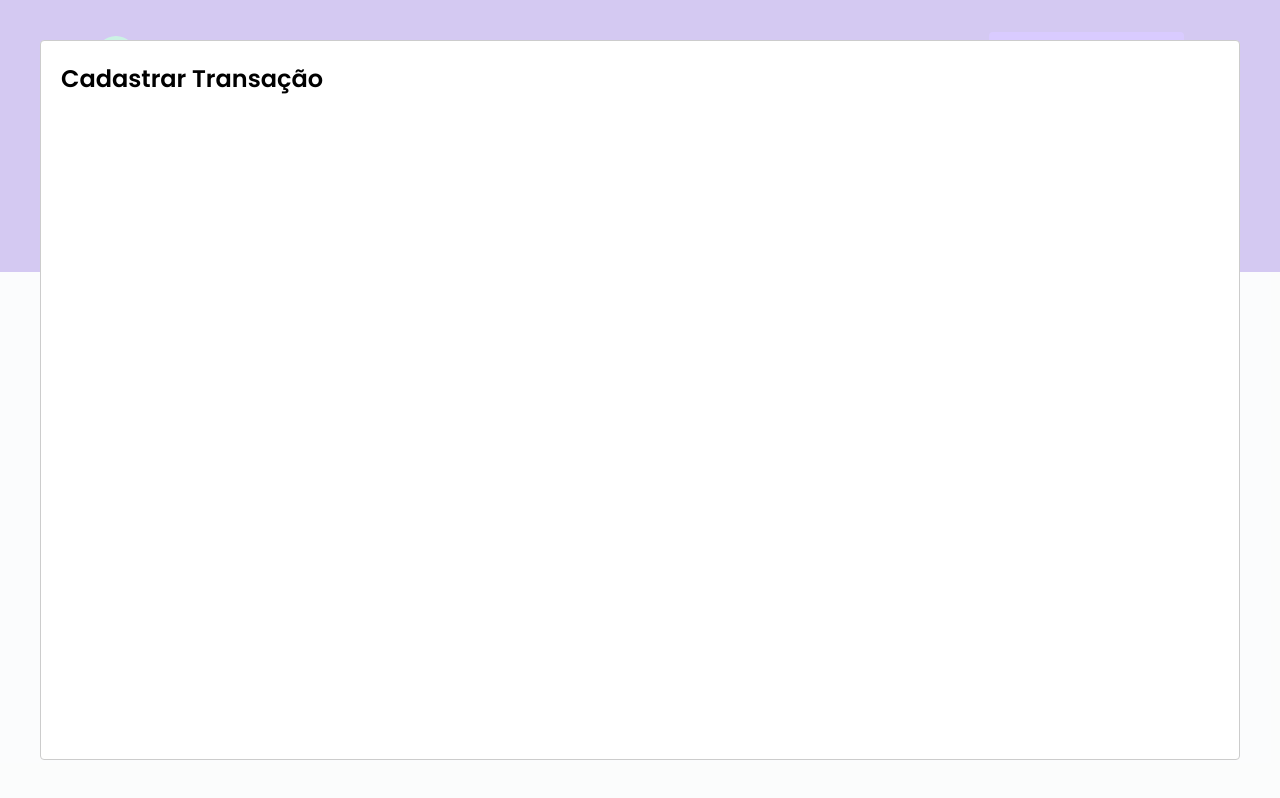
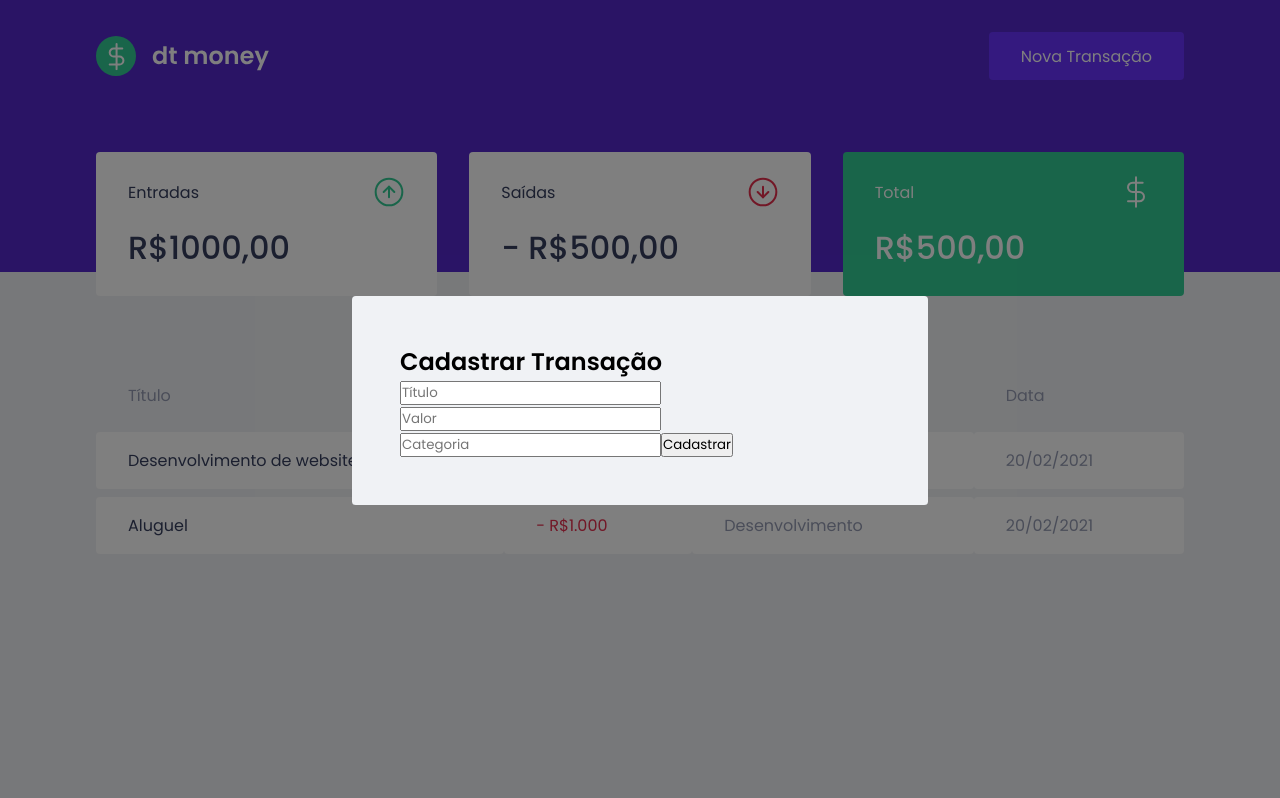
Before and after one commit to renatotrajano/dtmoney, a React (Create React App) app: page / in a window 1280 px wide. Both pictures are taken after a click on the button "Nova Transação". Built offline with nearby package versions, Linux system fonts and the light colour scheme; no server answers; what miragejs would draw is missing.

Commit message:
Form structure

```diff
--- a/src/components/NewTransactionModal/index.tsx
+++ b/src/components/NewTransactionModal/index.tsx
@@ -1,16 +1,39 @@
 import Modal from 'react-modal';
+import { Container } from './styles';
 
 interface NewTransactionModalProps {
     isOpen: boolean;
     onRequestClose: () => void;
 }
 
-export function NewTransactionModal({isOpen, onRequestClose}: NewTransactionModalProps) {
+export function NewTransactionModal({ isOpen, onRequestClose }: NewTransactionModalProps) {
     return (
-        <Modal isOpen={isOpen}
+        <Modal
+            isOpen={isOpen}
             onRequestClose={onRequestClose}
+            overlayClassName="react-modal-overlay"
+            className="react-modal-content"
         >
-            <h2>Cadastrar Transação</h2>
+            <Container>
+                <h2>Cadastrar Transação</h2>
+
+                <input
+                    placeholder="Título"
+                />
+
+                <input
+                    type="number"
+                    placeholder="Valor"
+                />
+
+                <input
+                    placeholder="Categoria"
+                />
+
+                <button type="submit">
+                    Cadastrar
+                </button>
+            </Container>
         </Modal>
     );
 }
--- a/src/components/NewTransactionModal/styles.ts
+++ b/src/components/NewTransactionModal/styles.ts
@@ -1,3 +1,3 @@
 import styled from "styled-components";
 
-export const Container = styled.div``
+export const Container = styled.form``
--- a/src/styles/global.ts
+++ b/src/styles/global.ts
@@ -57,4 +57,27 @@
         cursor: not-allowed;
     }
 
+    .react-modal-overlay {
+        background: rgba(0, 0, 0, 0.5);
+
+        position: fixed;
+        top: 0;
+        bottom: 0;
+        right: 0;
+        left: 0;
+
+        display: flex;
+        align-items: center;
+        justify-content: center;
+    }
+
+    .react-modal-content {
+        width: 100%;
+        max-width: 576px;
+        background: var(--background);
+        padding: 3rem;
+        position: relative;
+        border-radius: 0.24rem;
+    }
+
 `
```
